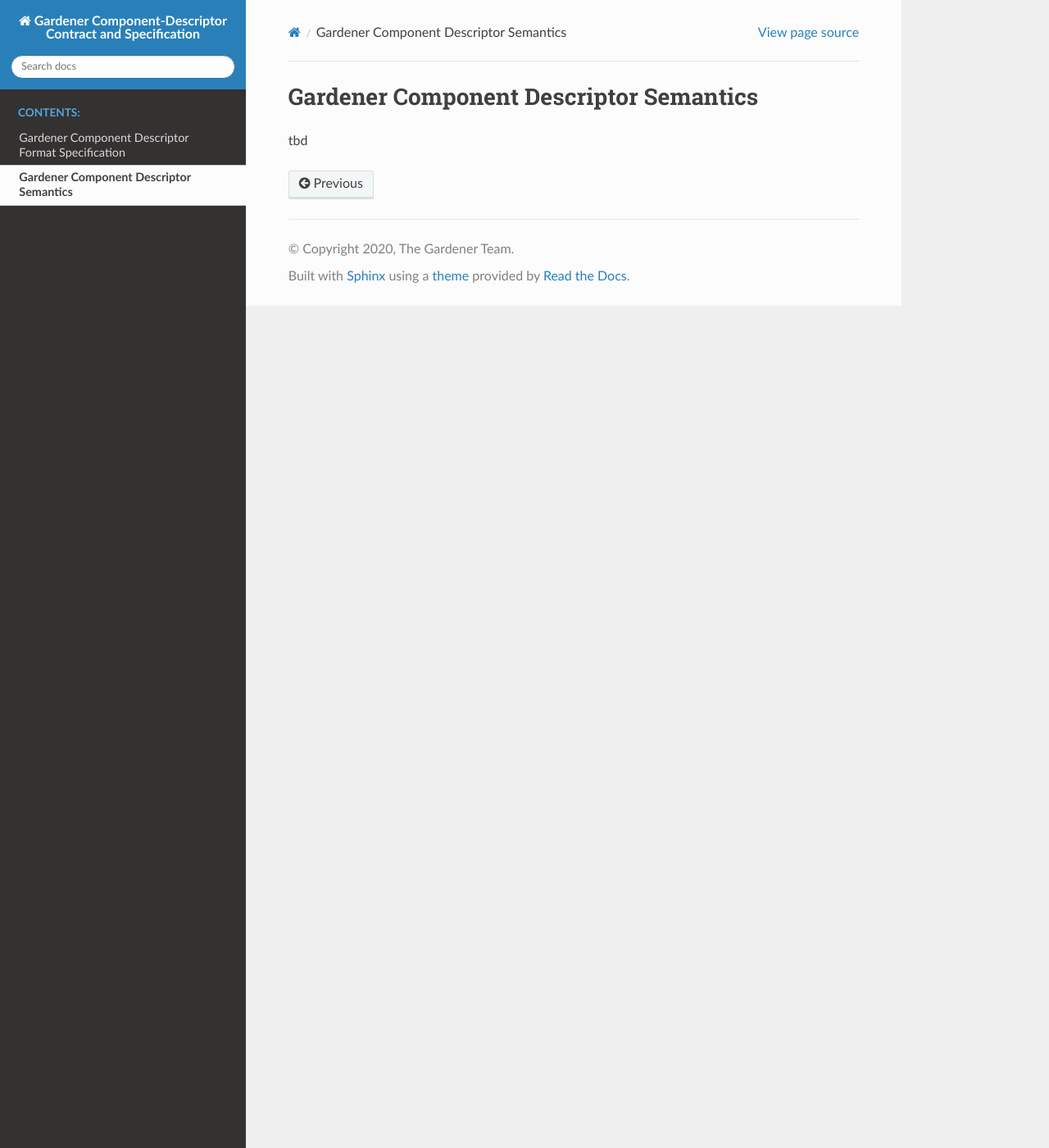
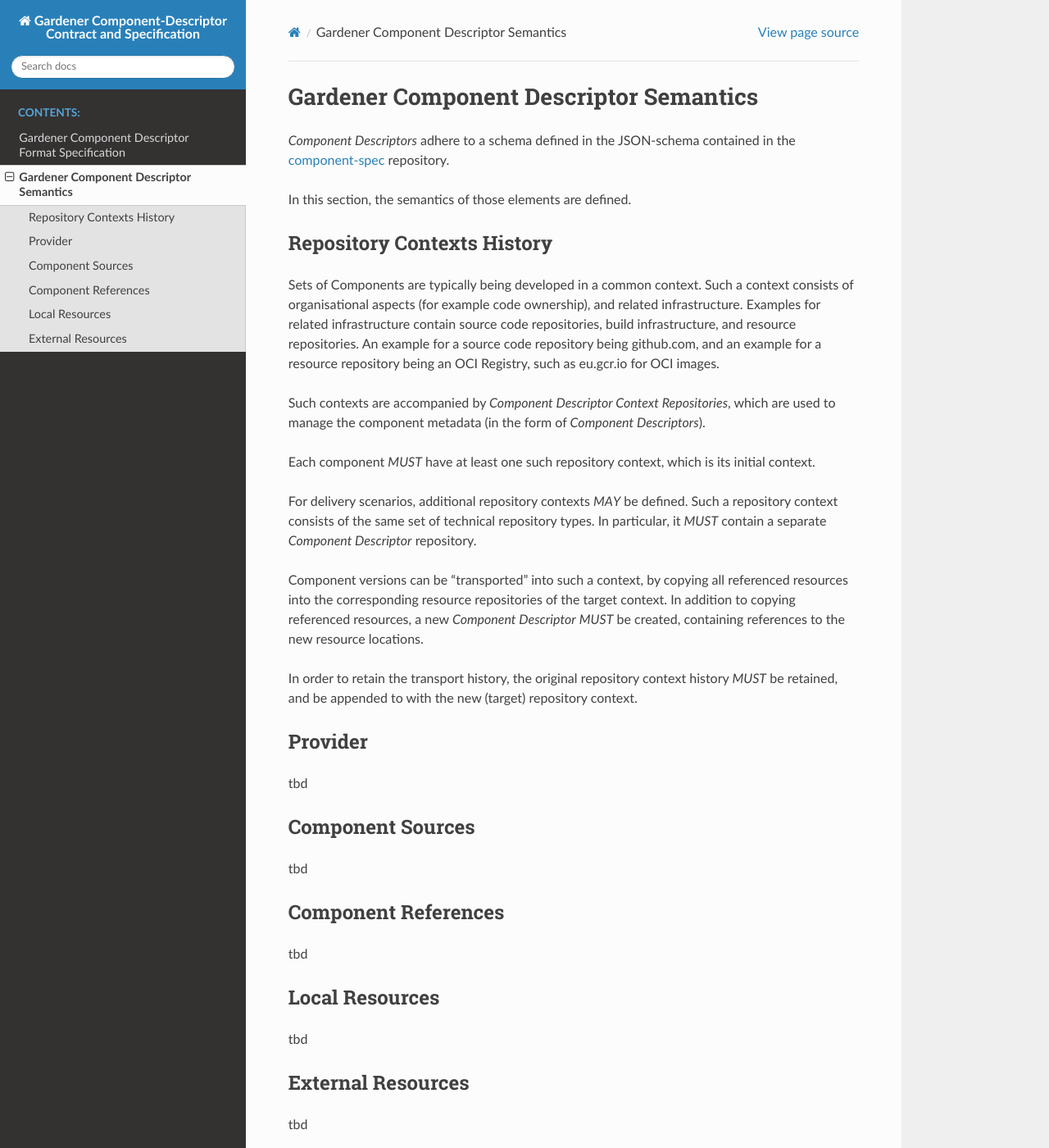
Before and after one commit to gardener-attic/component-spec, a Sphinx documentation site: the page built from doc/semantics.rst, in a window 1280 px wide and 1400 px high. Shown: the whole window at 82% size. Built offline with Sphinx 7.4.7 and the Read the Docs theme 2.0.0, drawn with Linux system fonts in a browser that asks for light colours; pages that are not in the unit, such as notebooks, are missing from menus.

Commit message:
document some of the v2-semantics

```diff
--- a/doc/semantics.rst
+++ b/doc/semantics.rst
@@ -1,4 +1,60 @@
 Gardener Component Descriptor Semantics
 =======================================
 
+`Component Descriptors` adhere to a schema defined in the JSON-schema contained in the
+`component-spec <https://github.com/gardener/component-spec>`_ repository.
+
+In this section, the semantics of those elements are defined.
+
+
+Repository Contexts History
+---------------------------
+
+Sets of Components are typically being developed in a common context. Such a context consists of
+organisational aspects (for example code ownership), and related infrastructure. Examples for
+related infrastructure contain source code repositories, build infrastructure, and resource
+repositories. An example for a source code repository being github.com, and an example for a
+resource repository being an OCI Registry, such as eu.gcr.io for OCI images.
+
+Such contexts are accompanied by `Component Descriptor Context Repositories`, which are used to
+manage the component metadata (in the form of `Component Descriptors`).
+
+Each component *MUST* have at least one such repository context, which is its initial context.
+
+For delivery scenarios, additional repository contexts *MAY* be defined. Such a repository context
+consists of the same set of technical repository types. In particular, it *MUST* contain a
+separate `Component Descriptor` repository.
+
+Component versions can be "transported" into such a context, by copying all referenced resources
+into the corresponding resource repositories of the target context. In addition to copying
+referenced resources, a new `Component Descriptor` *MUST* be created, containing references to
+the new resource locations.
+
+In order to retain the transport history, the original repository context history *MUST* be
+retained, and be appended to with the new (target) repository context.
+
+
+Provider
+--------
+
 tbd
+
+Component Sources
+-----------------
+
+tbd
+
+Component References
+--------------------
+
+tbd
+
+Local Resources
+---------------
+
+tbd
+
+External Resources
+------------------
+
+tbd
```
